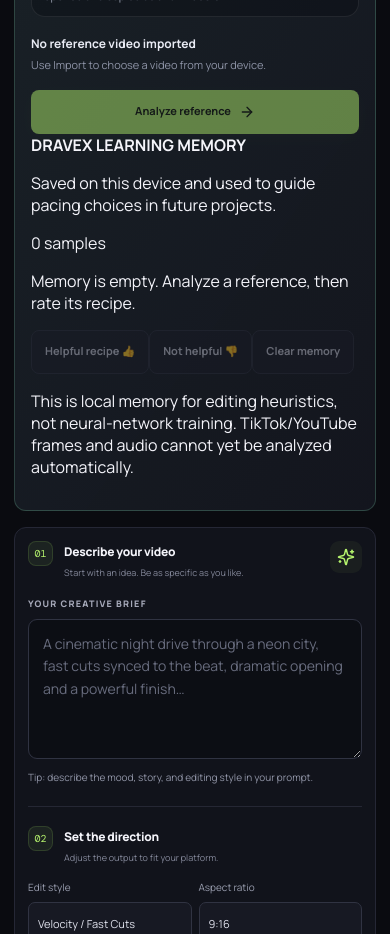
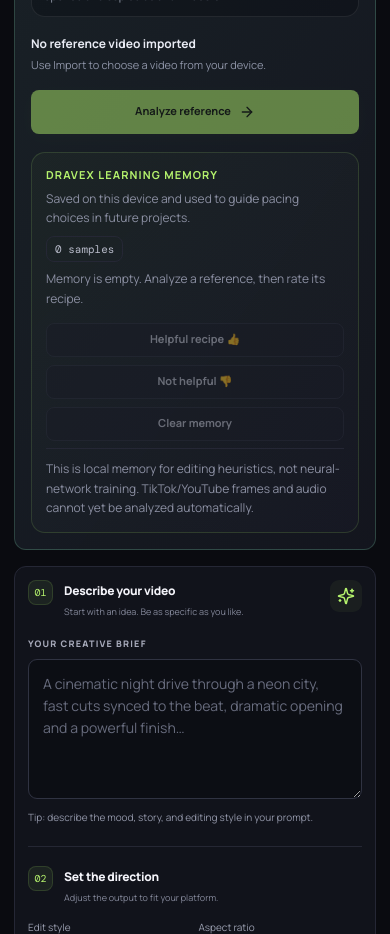
Before and after one commit to mlbbgame/dravex-ai-video-editor, a React (Vite) app: page / in a window 390 px wide. Shown: the part 2380-3314 px from the top of the page. Built offline with nearby package versions, Linux system fonts and the light colour scheme.

Commit message:
Style persistent learning memory panel for mobile

```diff
--- a/src/styles.css
+++ b/src/styles.css
@@ -978,3 +978,27 @@ textarea:focus { border-color: #b5f36d80; }
   .self-video-actions .button { width: 100%; justify-content: center; }
   .self-video-canvas { max-width: 260px; max-height: 390px; }
 }
+
+
+/* Persistent local learning memory */
+.learning-memory-panel { margin-top: 18px; padding: 18px; border: 1px solid #b5f36d25; border-radius: 14px; background: linear-gradient(135deg, #b5f36d08, #9d8bff06); }
+.learning-memory-heading { display: flex; align-items: flex-start; justify-content: space-between; gap: 14px; }
+.learning-memory-heading strong { display: block; color: var(--accent); font-size: 11px; letter-spacing: 1.1px; }
+.learning-memory-heading p, .learning-memory-empty, .learning-memory-disclaimer { margin: 7px 0 0; color: var(--muted); font-size: 12px; line-height: 1.65; }
+.learning-memory-count { flex: 0 0 auto; padding: 5px 8px; border: 1px solid var(--border); border-radius: 8px; color: var(--soft); font: 11px 'DM Mono', monospace; }
+.learning-profile-list { display: grid; gap: 8px; margin-top: 14px; }
+.learning-profile-row { display: flex; justify-content: space-between; align-items: center; gap: 12px; padding: 10px 12px; background: #0c0e15; border: 1px solid var(--border); border-radius: 9px; font-size: 12px; }
+.learning-profile-row > span:first-child { display: grid; gap: 4px; }
+.learning-profile-row strong { font-weight: 700; }
+.learning-profile-row small { color: var(--muted); font-size: 11px; }
+.learning-profile-row > span:last-child { flex: 0 0 auto; color: var(--soft); font-size: 11px; }
+.learning-memory-actions { display: flex; flex-wrap: wrap; gap: 8px; margin-top: 14px; }
+.learning-memory-actions .button { min-height: 34px; padding: 8px 11px; font-size: 11px; }
+.learning-memory-disclaimer { padding-top: 10px; border-top: 1px solid var(--border); }
+@media (max-width: 620px) {
+  .learning-memory-panel { padding: 14px; }
+  .learning-memory-heading { flex-direction: column; gap: 8px; }
+  .learning-memory-actions { display: grid; grid-template-columns: 1fr; }
+  .learning-memory-actions .button { width: 100%; justify-content: center; }
+  .learning-profile-row { align-items: flex-start; flex-direction: column; gap: 8px; }
+}
```
